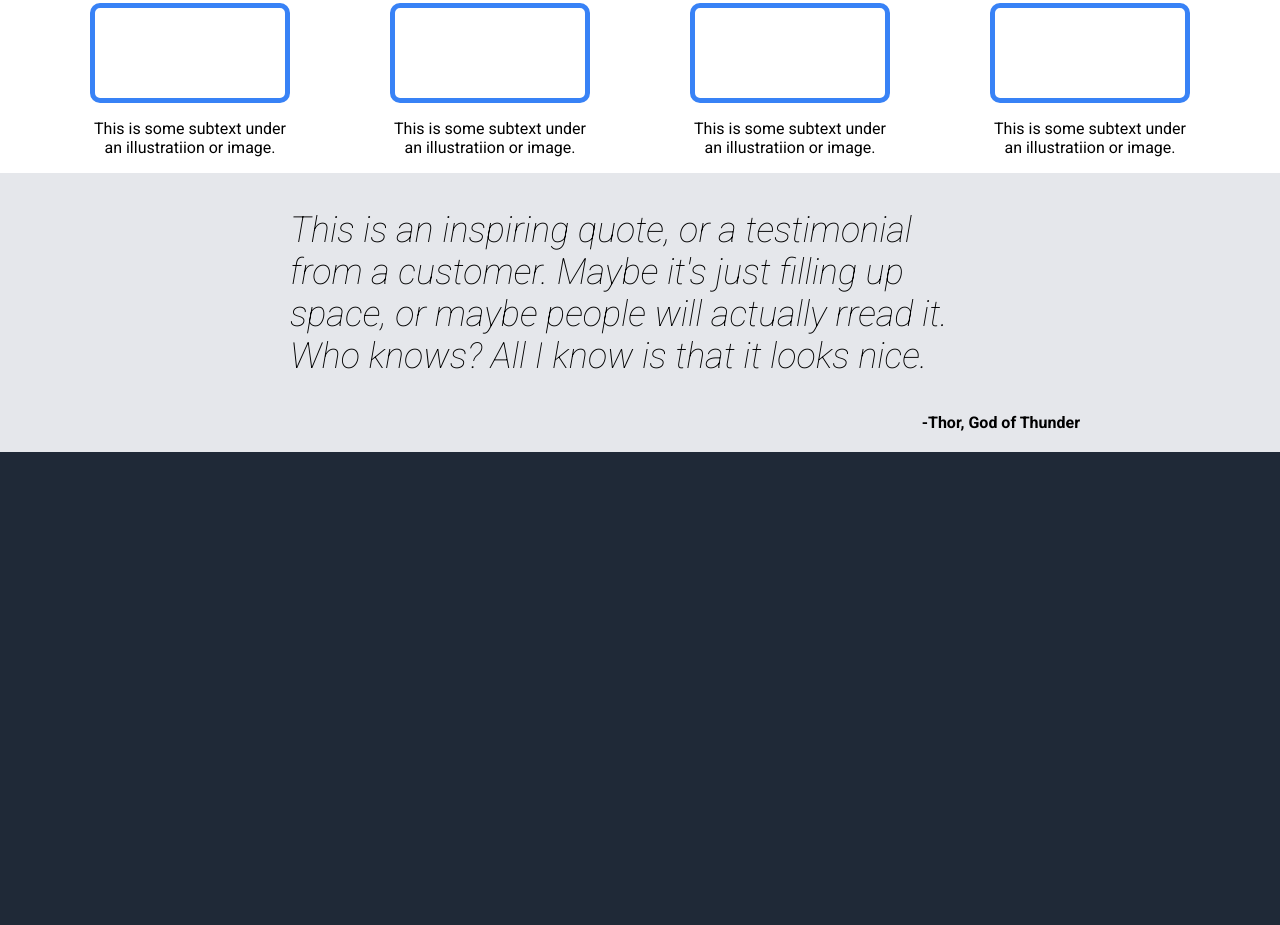
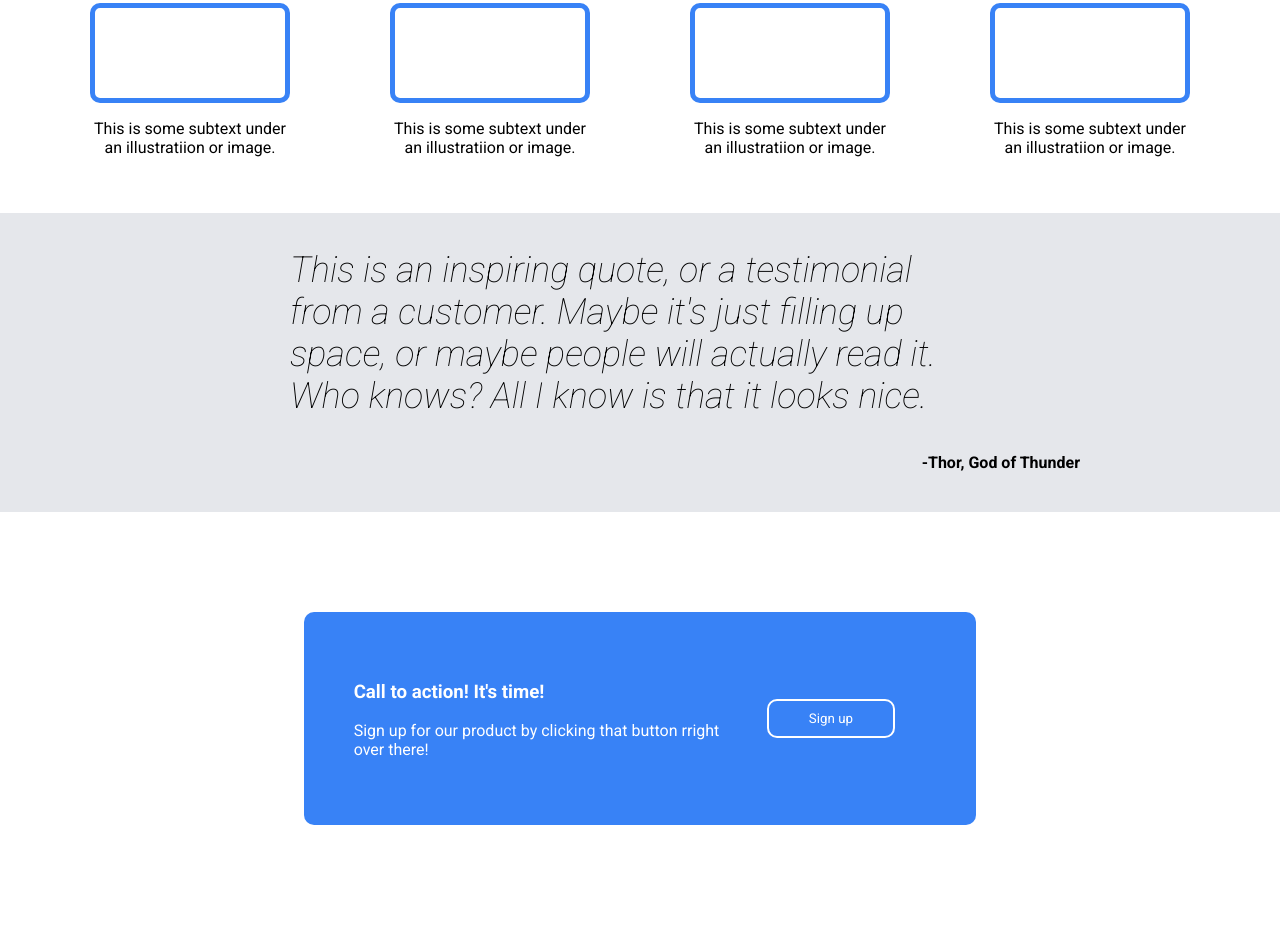
Before and after one commit to AlbanMarku/FlexboxPractice, a plain HTML site: page index.html in a window 1280 px wide. Shown: the part 973-1898 px from the top of the page. Before the commit the page ends 1425 px from the top, so only its background shows below. Drawn offline with Linux system fonts and the light colour scheme.

Commit message:
Finished promo box. Changed logic for centering content with more flex items.

```diff
--- a/index.html
+++ b/index.html
@@ -79,12 +79,33 @@
     </div>
 
     <div class="quoteArea">
-        <div class="quoteText">
-            <p>This is an inspiring quote, or a testimonial from a customer. Maybe it's just filling up space, or maybe people will actually rread it. Who knows? All I know is that it looks nice.</p>
+        <div class="quoteBox">
+            <div class="quoteText">
+                <p>This is an inspiring quote, or a testimonial from a customer. Maybe it's just filling up space, or maybe people will actually read it. Who knows? All I know is that it looks nice.</p>
+            </div>
+            <div class="reference">
+                <b>-Thor, God of Thunder</b>
+            </div>
         </div>
-        <div class="reference">
-            <b>-Thor, God of Thunder</b>
+
+    </div>
+
+    <div class="promotionArea">
+        <div class="promoContent">
+            <div class="promoText">
+                <h3>Call to action! It's time!</h3>
+                <p>Sign up for our product by clicking that button rright over there!</p>
+            </div>
+
+            <div class="signUp">
+                <div class="btn">
+                    <button>Sign up</button>
+                </div>
+
+            </div>
         </div>
+
+
     </div>
 
 </body>
--- a/style.css
+++ b/style.css
@@ -104,6 +104,7 @@ body {
 
 .containerBox {
     width: 200px;
+    margin-bottom: 40px;
 }
 
 .infoBox {
@@ -128,14 +129,57 @@ p {
     flex-direction: column;
 }
 
+.quoteBox {
+    display: flex;
+    justify-content: center;
+    align-items: center;
+    flex-direction: column;
+}
+
 .quoteText {
     max-width: 700px;
-    margin: 0px auto;
     font-size: 36px;
     font-style: italic;
 }
 
 .reference {
-    text-align: right;
-    margin: 0px 200px 20px 0px;
+    margin: 0px 200px 40px auto;
 }
+
+/*Section five*/
+
+.promotionArea {
+    padding: 100px 0px;
+    background-color: white;
+    display: flex;
+    justify-content: center;
+
+}
+
+.promoContent {
+    color: white;
+    display: flex;
+    align-items: center;
+    padding: 50px;
+    background-color: #3882F6;
+    border-radius: 10px;
+}
+
+.promoText {
+    flex: 2;
+}
+
+.signUp {
+    flex: 1;
+    display: flex;
+    justify-content: center;
+
+}
+
+.btn button {
+    color: white;
+    background-color: #3882F6;
+    border: 2px solid white;
+    border-radius: 10px;
+    padding: 10px 40px;
+}
```
